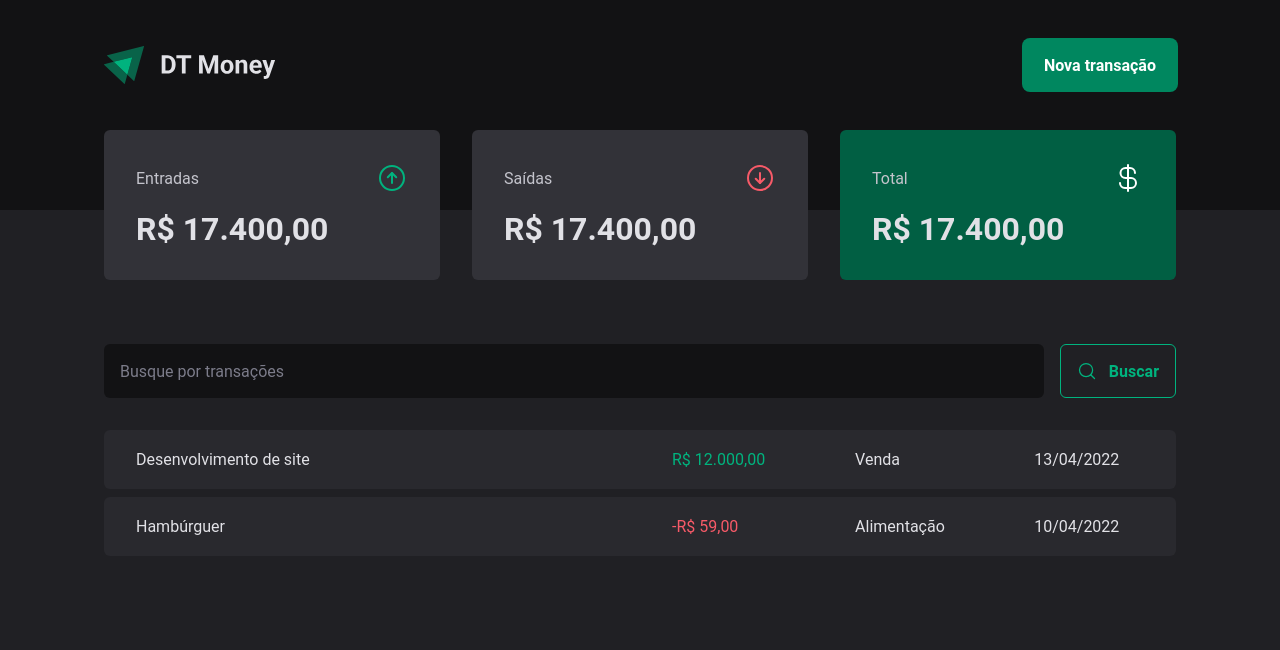
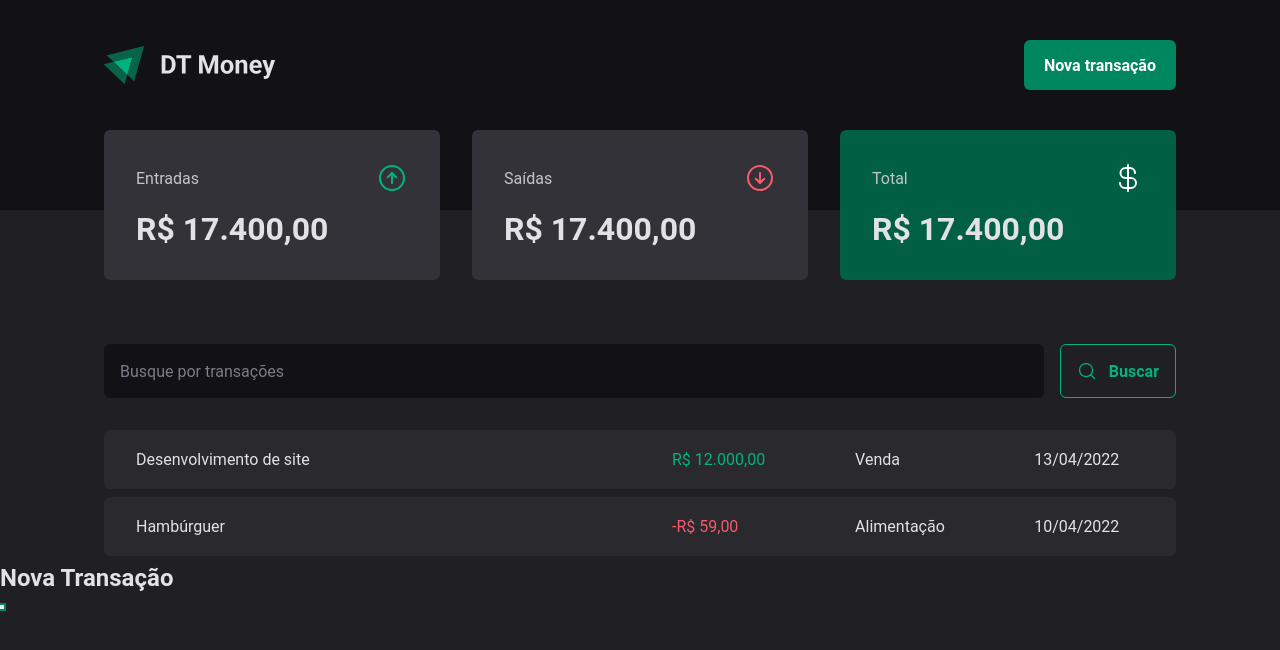
Before and after one commit to IgorThierry/ignite-react-dtmoney-v2, a React app: page / in a window 1280 px wide. Both pictures are taken after a click on the button "Nova transação". Shown: the top 650 px of the page. Built offline with nearby package versions, Linux system fonts and the light colour scheme; the HTML template or start-up script is replaced by a standard one.

Commit message:
Criando um modal acessível

```diff
--- a/package.json
+++ b/package.json
@@ -9,6 +9,7 @@
     "preview": "vite preview"
   },
   "dependencies": {
+    "@radix-ui/react-dialog": "^1.0.3",
     "phosphor-react": "^1.4.1",
     "react": "^18.2.0",
     "react-dom": "^18.2.0",
--- a/src/components/Header/index.tsx
+++ b/src/components/Header/index.tsx
@@ -1,6 +1,7 @@
-import { HeaderContainer, HeaderContent, NewTransactionButton } from "./styles";
+import { HeaderContainer, HeaderContent, NewTransactionButton } from './styles'
+import * as Dialog from '@radix-ui/react-dialog'
 
-import logoImg from "../../assets/logo.svg";
+import logoImg from '../../assets/logo.svg'
 
 export function Header() {
   return (
@@ -8,8 +9,22 @@
       <HeaderContent>
         <img src={logoImg} alt="" />
 
-        <NewTransactionButton>Nova transação</NewTransactionButton>
+        <Dialog.Root>
+          <Dialog.Trigger asChild>
+            <NewTransactionButton>Nova transação</NewTransactionButton>
+          </Dialog.Trigger>
+
+          <Dialog.Portal>
+            <Dialog.Overlay />
+
+            <Dialog.Content>
+              <Dialog.Title>Nova Transação</Dialog.Title>
+
+              <Dialog.Close />
+            </Dialog.Content>
+          </Dialog.Portal>
+        </Dialog.Root>
       </HeaderContent>
     </HeaderContainer>
-  );
+  )
 }
```
Also changed, not shown: 1 other file (tests, documents, lock files or other folders).
